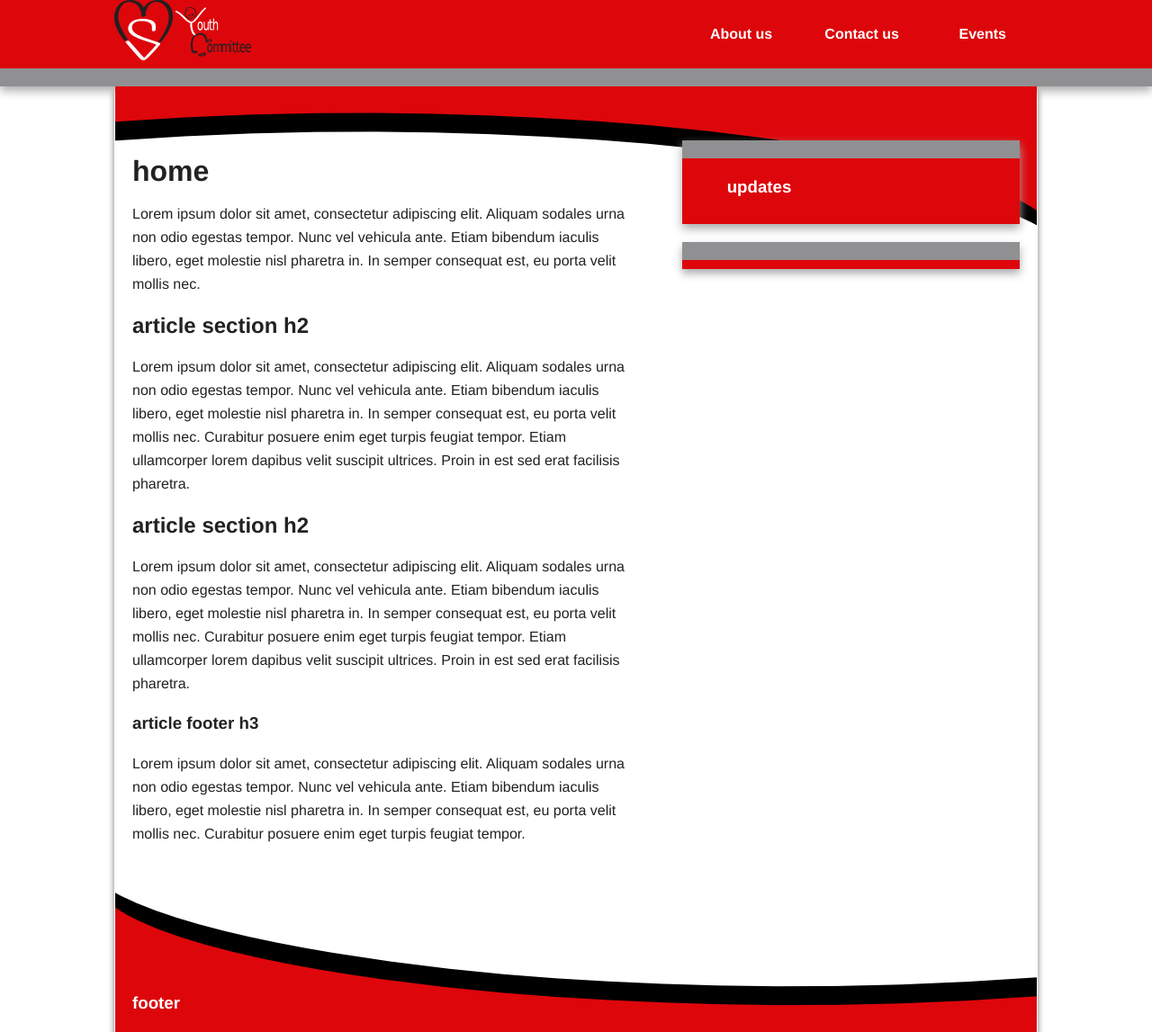
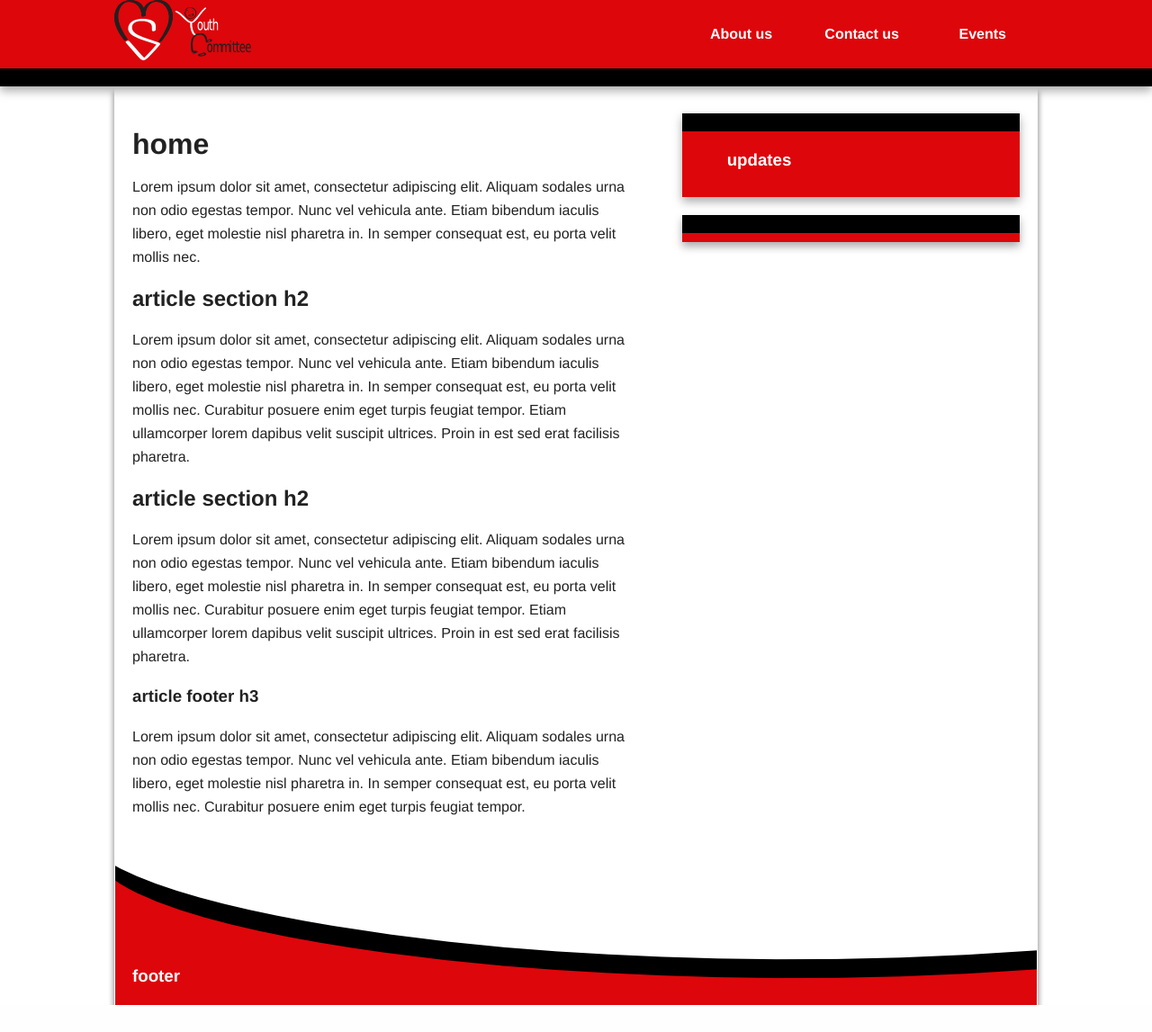
Before and after one commit to yingted/msmcyc, a Django app: template site/msmcyc/templates/index.html in a window 1280 px wide. Shown: the whole page at 90% size. After the commit the page ends 1117 px from the top, so only its background shows below. Run offline with Django 3.2, Linux system fonts and the light colour scheme; the template is opened without the code that fills it, so the values that code supplies are empty; parts of the project's set-up code (start-up, migrations or seed data) failed here and were passed over; some libraries are stand-ins or nearby versions.

Commit message:
took in others' input

```diff
--- a/site/static/css/main.css
+++ b/site/static/css/main.css
@@ -75,17 +75,11 @@ body{
    =================== */
 
 .header-container{
-	border-bottom:20px solid #909093;
-}
-
-.main{
-	background:url("/static/img/header.png");
-	background-position:center top;
-	background-repeat:no-repeat;
+	border-bottom:20px solid #000;
 }
 
 .main aside{
-	border-top:20px solid #909093;
+	border-top:20px solid #000;
 }
 
 .header-container,
@@ -143,7 +137,7 @@ nav a{
 	color:white;
 }
 nav a:hover{
-	background:#909093;
+	background:#000;
 }
 
 nav a:hover,
@@ -160,7 +154,7 @@ nav a:hover{
    ============== */
 
 .main{
-	padding:60px 0 30px;
+	padding:30px 0;
 }
 
 .main article h1{
```
